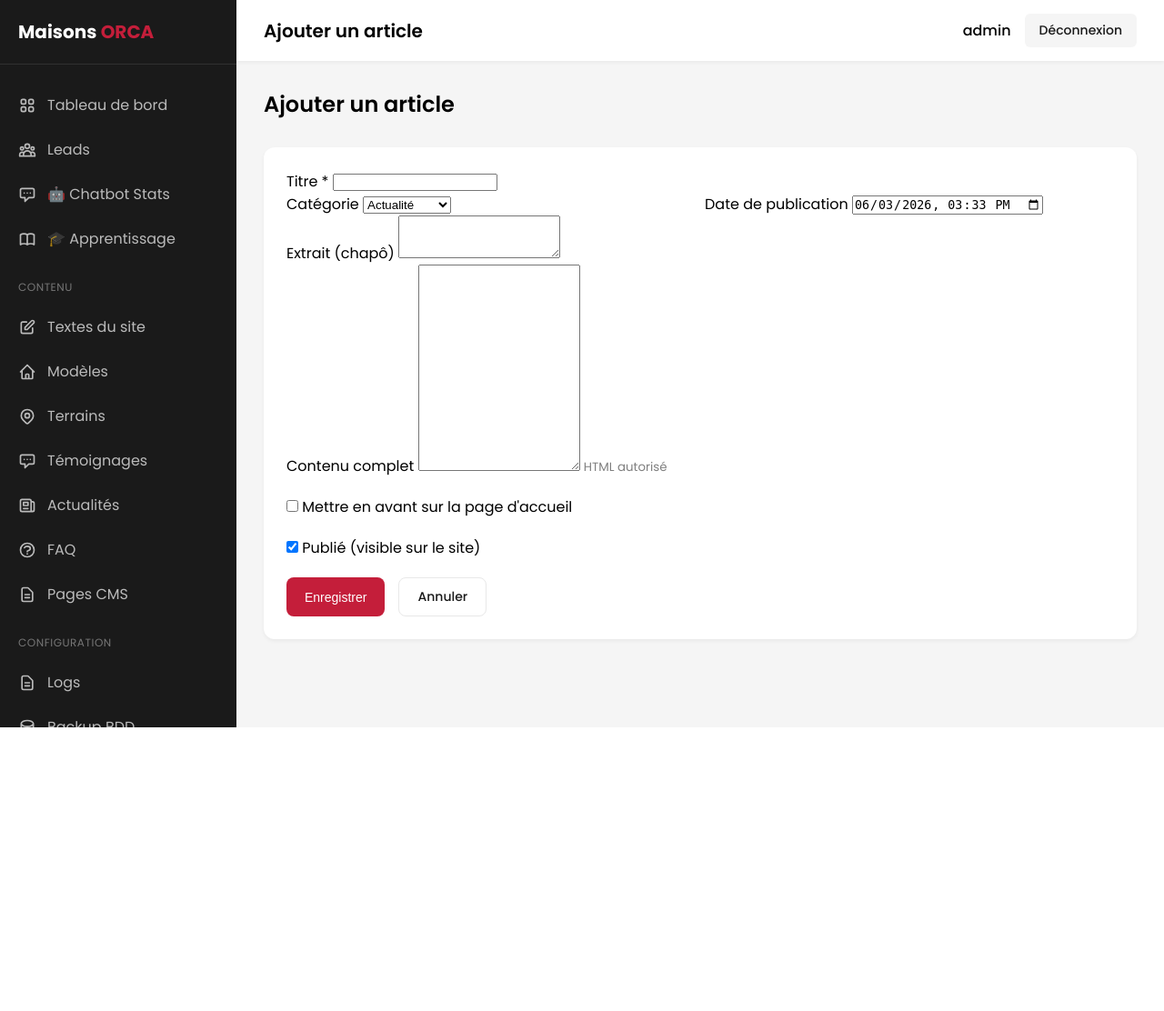
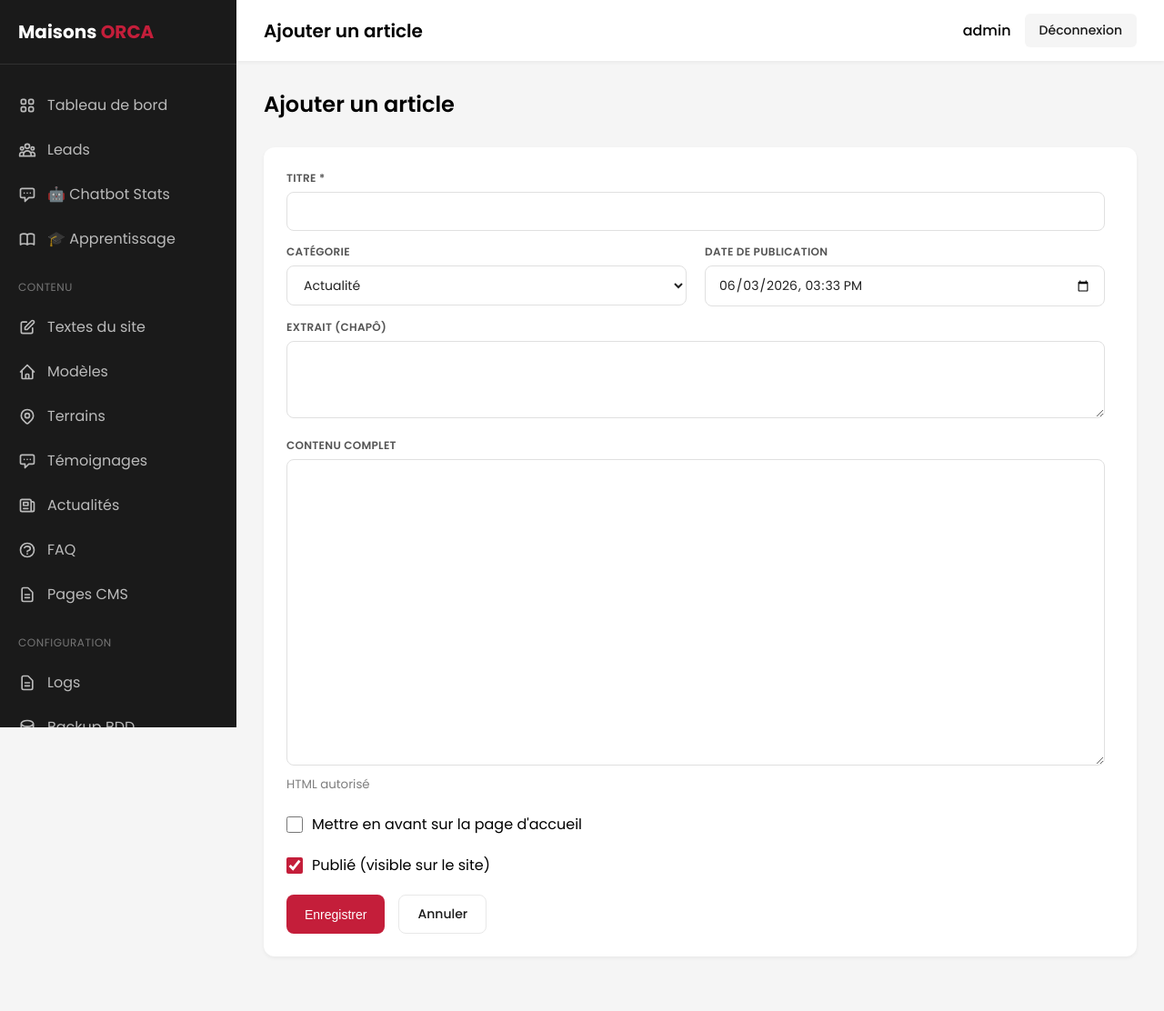
Before and after one commit to frenchycompany/orca, a PHP site: page /admin/actualite-edit.php in a window 1280 px wide. Shown: the whole page at 91% size. Before the commit the page ends 800 px from the top, so only its background shows below. Run offline with PHP 8.4, Linux system fonts and the light colour scheme; a user stored in the database is signed in; data comes from the database, SQL or seed files in the repository.

Commit message:
Add global form styles to admin CSS: fixes all admin pages at once
New CSS rules in admin-header.php for:
- .form-control, input, select, textarea: full width, Poppins font,
  rounded borders, consistent padding, proper sizing
- Focus state: red border + subtle shadow (matches admin primary color)
- .form-label: uppercase, small, gray, 600 weight
- .form-row: 2-column grid with 15px gap
- .form-check: flexbox with accent-colored checkbox
- textarea: resizable, min-height
- file/color inputs: adapted sizes

Fixes the same 'tiny cramped fields' issue across ALL 17 admin pages
that use form-control class, not just modele-edit.php.

https://claude.ai/code/session_016RUDzitpv7eW8fh1v1kfQE

```diff
--- a/admin/includes/admin-header.php
+++ b/admin/includes/admin-header.php
@@ -283,6 +283,87 @@ $current_page = basename($_SERVER['PHP_SELF'], '.php');
             background: #d9363e;
         }
 
+        /* ======== FORMULAIRES GLOBAL ADMIN ======== */
+        .form-group {
+            margin-bottom: 14px;
+        }
+        .form-label {
+            display: block;
+            font-weight: 600;
+            font-size: 12px;
+            color: #555;
+            margin-bottom: 6px;
+            text-transform: uppercase;
+            letter-spacing: 0.3px;
+        }
+        .form-label small, .form-label .required {
+            font-weight: 400;
+            text-transform: none;
+            letter-spacing: 0;
+        }
+        .required { color: #e74c3c; }
+        .form-control,
+        .admin-content input[type="text"],
+        .admin-content input[type="email"],
+        .admin-content input[type="tel"],
+        .admin-content input[type="url"],
+        .admin-content input[type="number"],
+        .admin-content input[type="password"],
+        .admin-content input[type="date"],
+        .admin-content input[type="color"],
+        .admin-content select,
+        .admin-content textarea {
+            width: 100%;
+            padding: 10px 14px;
+            border: 1.5px solid #e0e0e0;
+            border-radius: 8px;
+            font-size: 14px;
+            font-family: 'Poppins', -apple-system, BlinkMacSystemFont, sans-serif;
+            background: #fff;
+            color: #222;
+            line-height: 1.5;
+            transition: border-color .15s, box-shadow .15s;
+            box-sizing: border-box;
+        }
+        .admin-content textarea {
+            resize: vertical;
+            min-height: 60px;
+        }
+        .form-control:focus,
+        .admin-content input:focus,
+        .admin-content select:focus,
+        .admin-content textarea:focus {
+            outline: none;
+            border-color: var(--color-primary, #C41E3A);
+            box-shadow: 0 0 0 3px rgba(196, 30, 58, 0.08);
+        }
+        .form-row {
+            display: grid;
+            grid-template-columns: 1fr 1fr;
+            gap: 15px;
+        }
+        .form-check {
+            display: flex;
+            align-items: center;
+            gap: 10px;
+            cursor: pointer;
+        }
+        .form-check input[type="checkbox"] {
+            width: 18px;
+            height: 18px;
+            cursor: pointer;
+            accent-color: var(--color-primary, #C41E3A);
+        }
+        .admin-content input[type="file"] {
+            padding: 8px;
+            font-size: 13px;
+        }
+        .admin-content input[type="color"] {
+            padding: 4px;
+            height: 42px;
+            cursor: pointer;
+        }
+
         .btn-icon {
             padding: 8px;
             border-radius: 6px;
```
